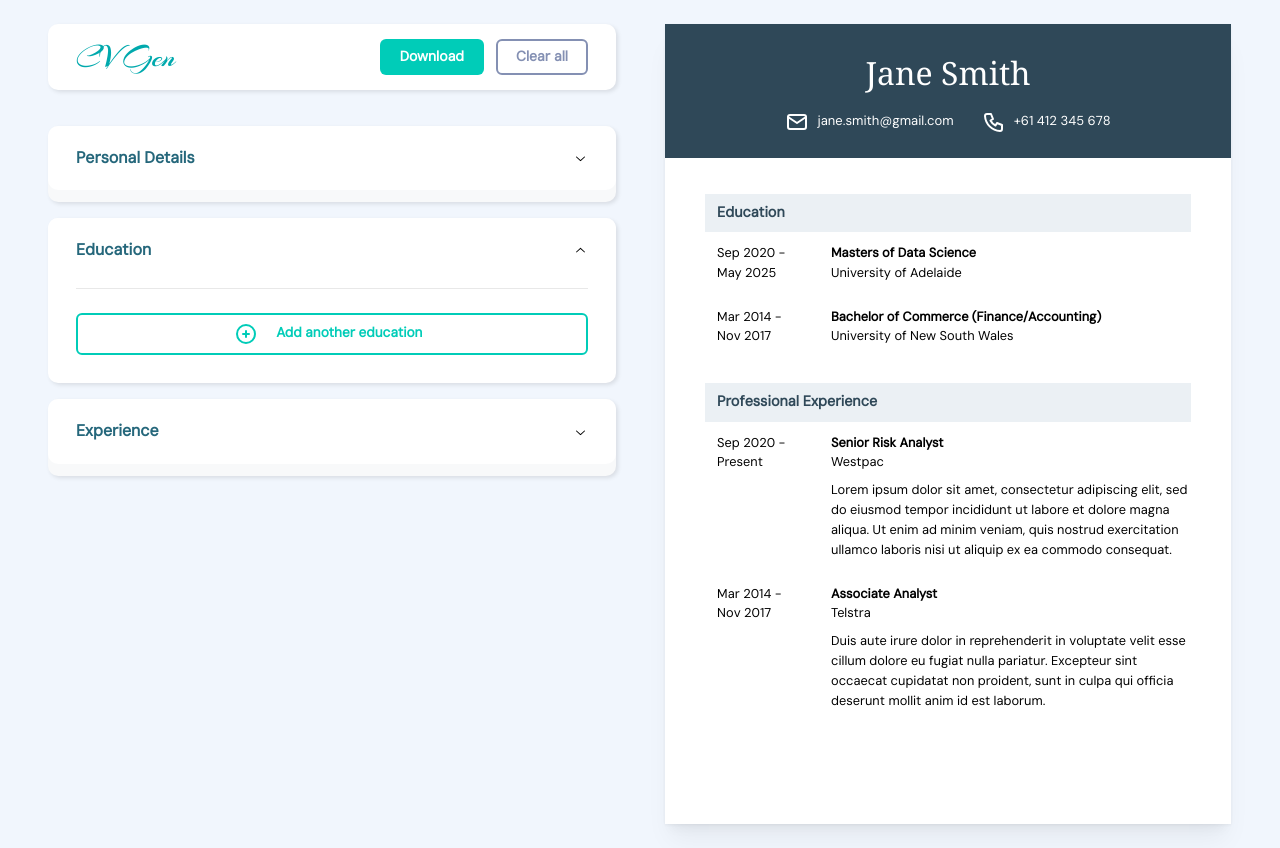
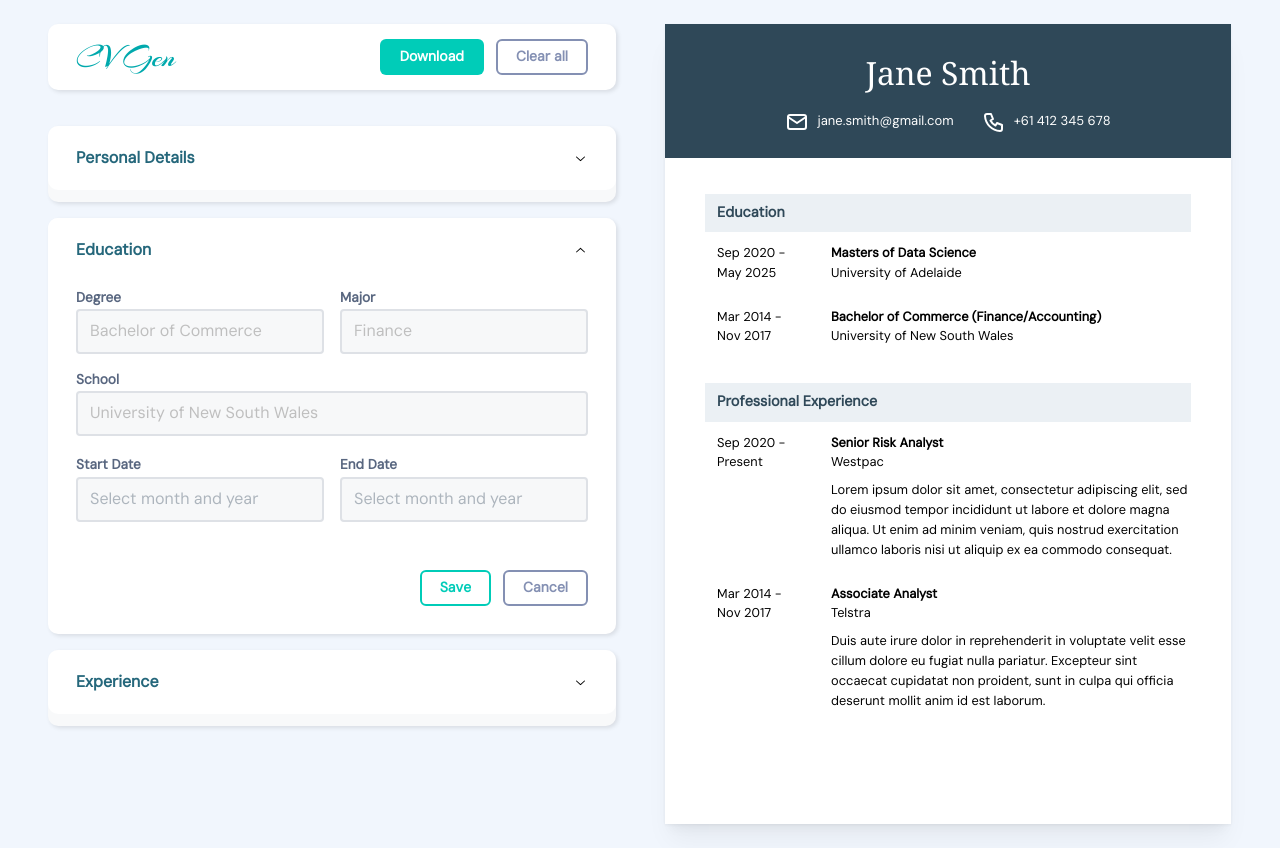
Before and after one commit to henrylin03/cv-generator, a React (Vite) app: page / in a window 1280 px wide. Both pictures are taken after a click on the button "Education". Built offline with nearby package versions, Linux system fonts and the light colour scheme.

Commit message:
feat: if there are no previous entries for the education section, the form is displayed straight away. fixes #7

```diff
--- a/src/components/EducationSection/index.jsx
+++ b/src/components/EducationSection/index.jsx
@@ -7,14 +7,11 @@ export default function EducationSection() {
   const [entries, setEntries] = useState([]);
 
   const toggleForm = () => setFormOpen(!formOpen);
-  const addNewEducation = (newEntry) => {
-    setEntries([...entries, newEntry]);
-    console.log(entries);
-  };
+  const addNewEducation = (newEntry) => setEntries([...entries, newEntry]);
 
   return (
     <article className="educationSection">
-      {formOpen ? (
+      {!entries.length || formOpen ? (
         <EducationForm
           toggleForm={toggleForm}
           addNewEducation={addNewEducation}
```
